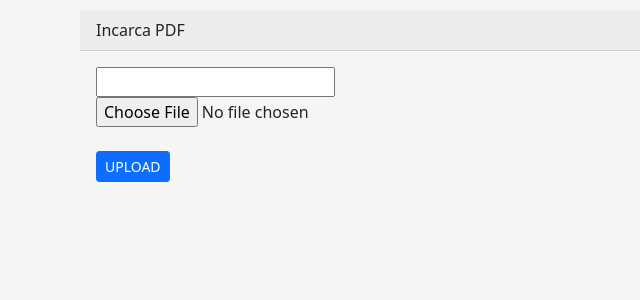
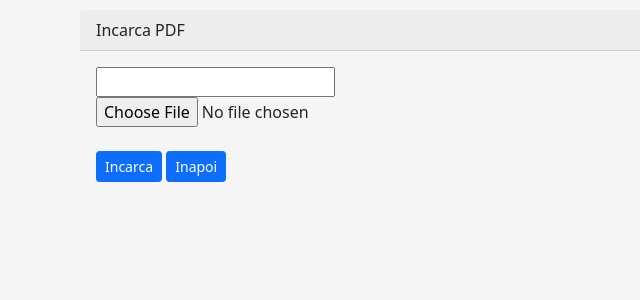
Before and after one commit to valvic66/django_classes_courses_project, a Django app: page /class/1/courses/20/upload-pdf/ in a window 1280 px wide. Shown: the part 56-356 px from the top of the page, without its empty margins (0-640 px from the left). Run offline with Django 4.2, Linux system fonts and the light colour scheme; the visitor is signed in with stand-in values (Sample User, id 1); data comes from the database, SQL or seed files in the repository; some libraries are stand-ins or nearby versions.

Commit message:
implemented back button on Upload pdf page

```diff
--- a/classes/templates/upload_pdf_file.html
+++ b/classes/templates/upload_pdf_file.html
@@ -15,7 +15,12 @@
       </div>
       {% endfor %}
       <br />
-      <button type="submit" class="btn btn-primary btn-sm">UPLOAD</button>
+      <button type="submit" class="btn btn-primary btn-sm">Incarca</button>
+      <a
+        class="btn btn-primary btn-sm"
+        href="{% url 'pdf_list' class_id course_id %}"
+        >Inapoi</a
+      >
     </form>
   </div>
 </div>
```
